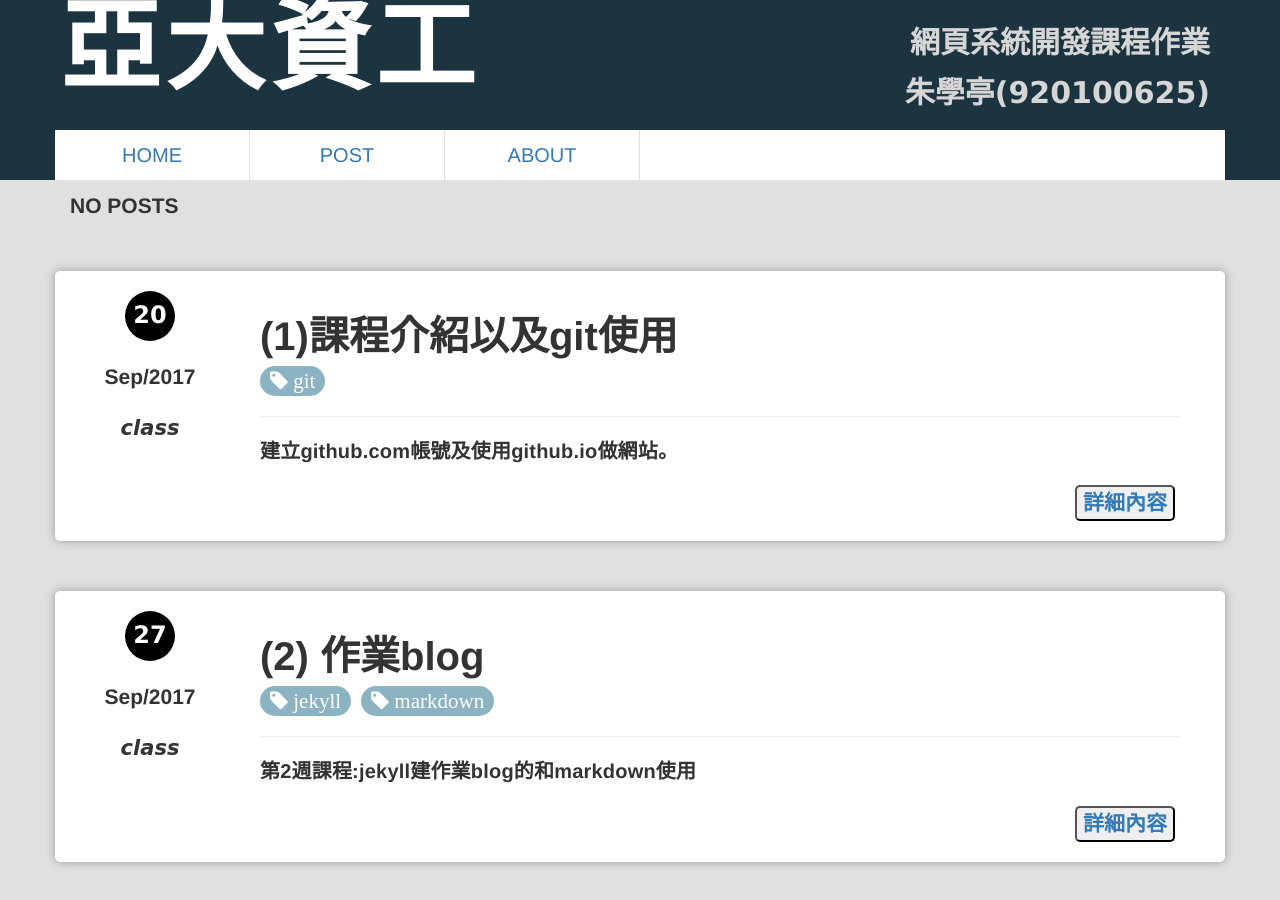
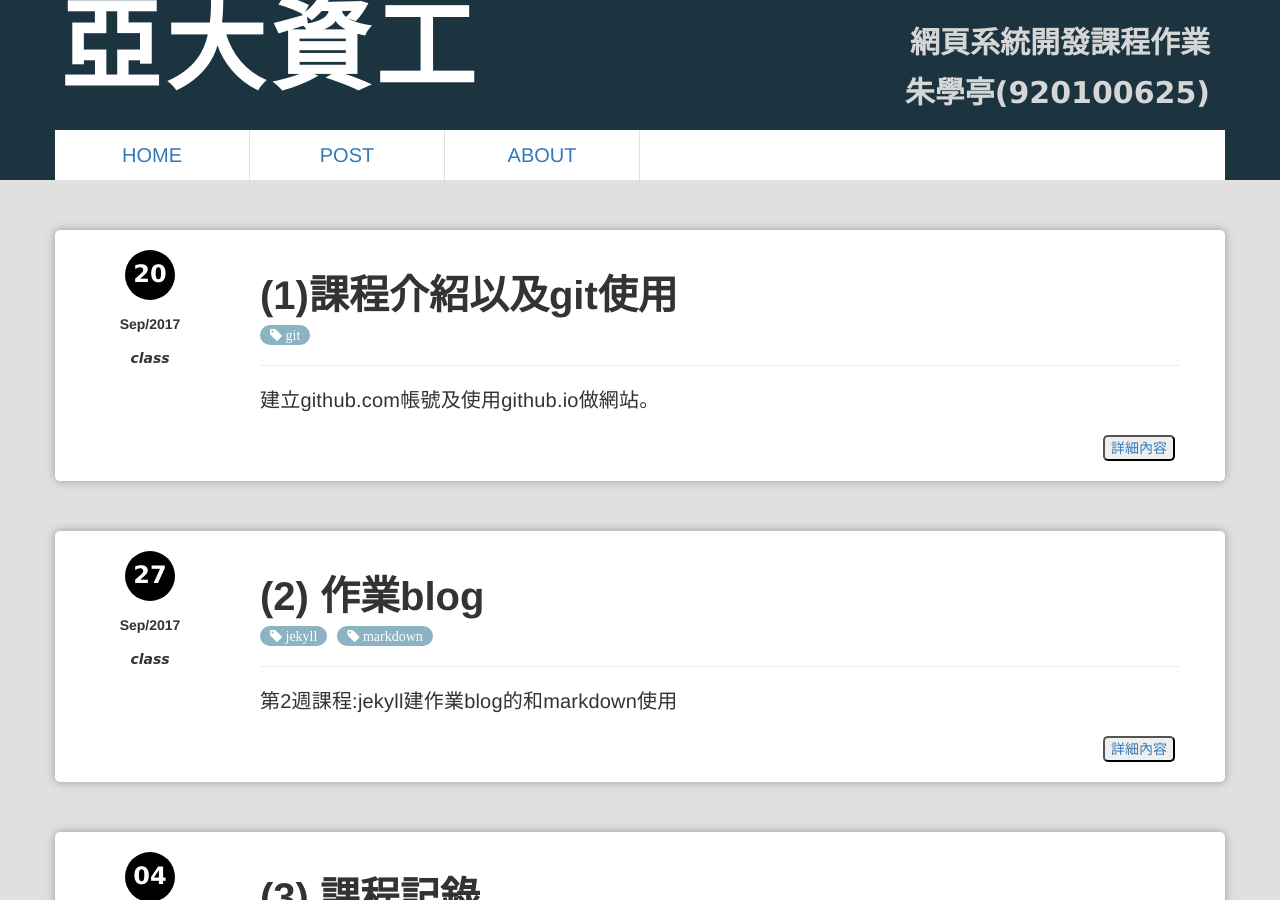
Before and after one commit to htchu/webcourse, a Jekyll site: the page built from index.html, in a window 1280 px wide and 900 px high. Built offline with Jekyll 4.4.1, drawn with Linux system fonts in a browser that asks for light colours; Markdown is read by kramdown in place of the engine named in the settings; the list of posts is cut into pages by our own code.

Commit message:
Update index.html

```diff
--- a/index.html
+++ b/index.html
@@ -1,5 +1,4 @@
 ---
 layout: base
 ---
-<h1>NO POSTS</hi>
 {% include post_list.html posts=posts %}
```
